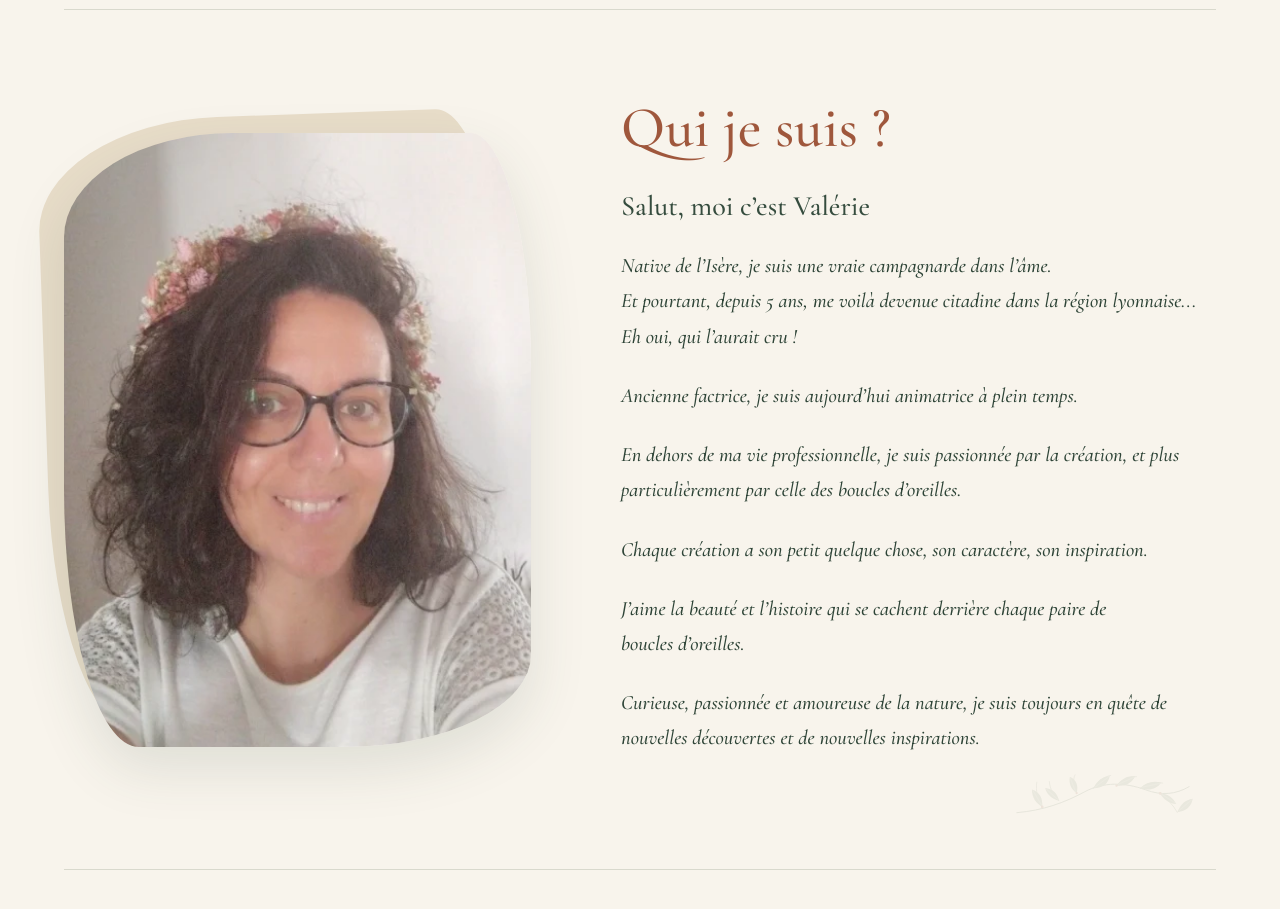
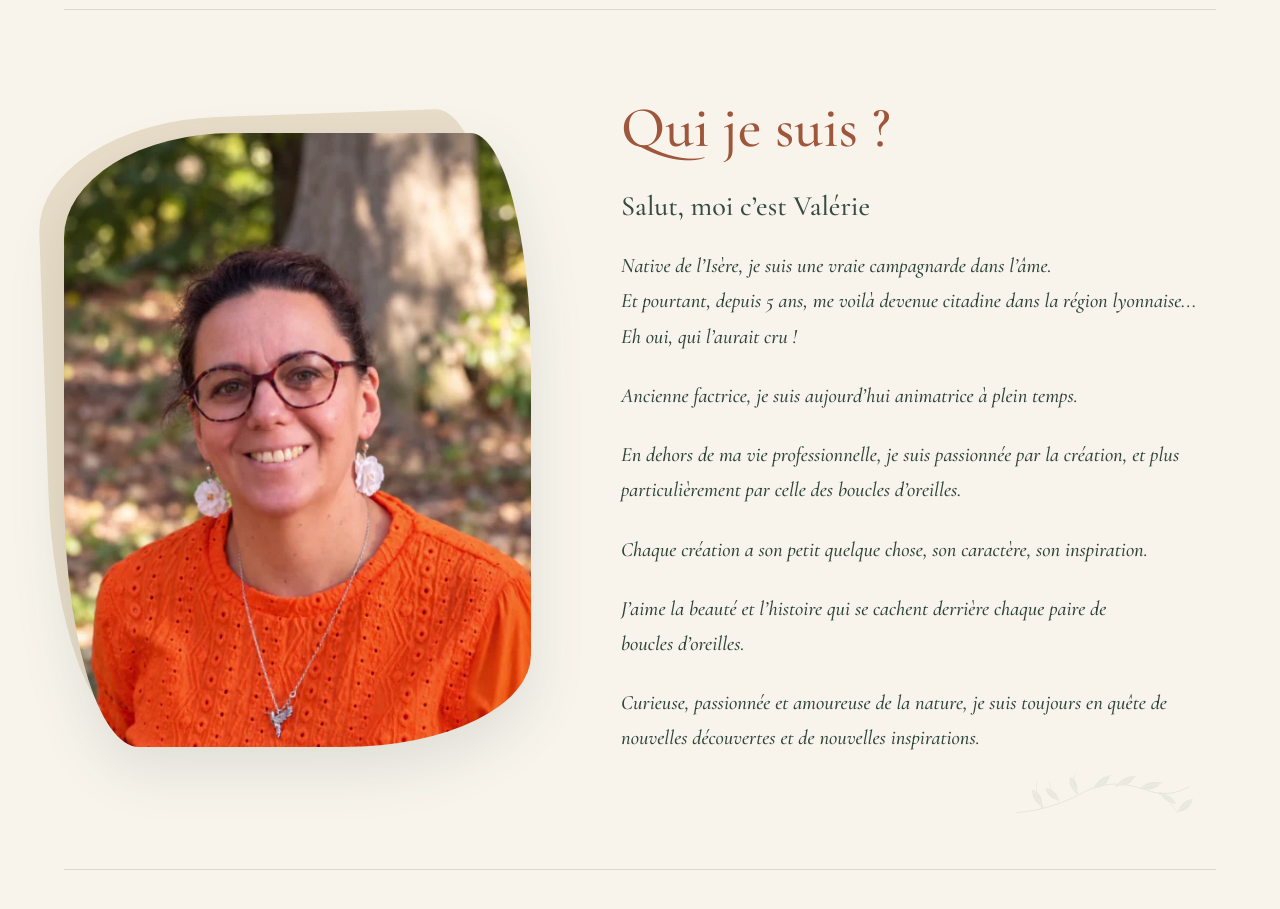
Before and after one commit to didipro-val/valsite, a plain HTML site: page index.html in a window 1280 px wide. Shown: the part 3940-4849 px from the top of the page. Drawn offline with Linux system fonts and the light colour scheme; no server answers.

Commit message:
Update Valerie portrait

```diff
--- a/index.html
+++ b/index.html
@@ -92,7 +92,7 @@
 
         <article class="about-card">
           <div class="about-media">
-            <img src="./assets/valerie-portrait.webp" alt="Portrait de Valérie, créatrice de Valmeo Création" loading="lazy" />
+            <img src="./assets/valerie-portrait-nature.webp" alt="Portrait de Valérie, créatrice de Valmeo Création" loading="lazy" />
           </div>
           <div class="about-copy">
             <h3>Qui je suis ?</h3>
```
Also changed, not shown: assets/valerie-portrait-nature.webp (added).
